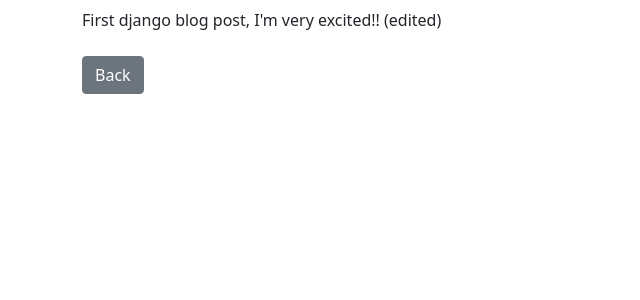
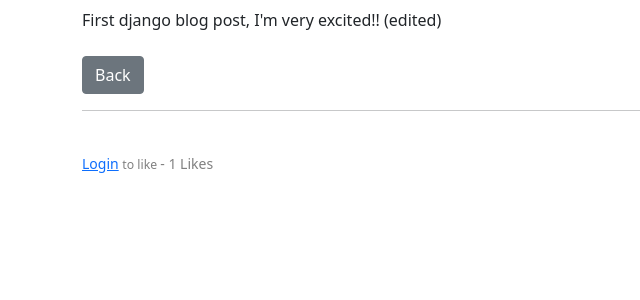
Before and after one commit to thabothibos/simple-django-blog-app, a Django app: page /blog/article/1 in a window 1280 px wide. Shown: the part 185-485 px from the top of the page, without its empty margins (0-640 px from the left). Run offline with Django 3.2, Linux system fonts and the light colour scheme; data comes from the database, SQL or seed files in the repository; both versions use the stored data as it was after the commit.

Commit message:
like/unlike post added

```diff
--- a/blog/models.py
+++ b/blog/models.py
@@ -18,7 +18,10 @@
     body = models.TextField()
     post_date = models.DateField(auto_now_add=True)
     category = models.CharField(max_length=255, default='coding')
+    likes = models.ManyToManyField(User, related_name="blog_posts")
 
+    def total_likes(self):
+	    return self.likes.count()
 
     def __str__(self):
 	    return self.title + ' | ' + str(self.author)
--- a/blog/templates/detail_view.html
+++ b/blog/templates/detail_view.html
@@ -20,5 +20,20 @@
 	<hr>
 	{{ post.body|safe }}
 
-	<br><br><a class="btn btn-secondary "href="{% url 'home' %}" >Back</a>
+	<br><br><a class="btn btn-secondary" href="{% url 'home' %}" >Back</a>
+
+	<hr><br>
+	<form action="{% url 'like_post' post.pk %}" method="POST">
+		{% csrf_token %}
+		{% if user.is_authenticated %}
+			{% if liked %}
+				<button type="submit", name="post_id", value="{{ post.id }}", class="btn btn-sm btn-danger" >unlike</button>
+			{% else %}
+				<button type="submit", name="post_id", value="{{ post.id }}", class="btn btn-sm btn-primary" >like</button>
+			{% endif %}
+		{% else %}
+		<small style="color: gray ;"><a href="{% url 'login' %}">Login</a> <small> to like </small>
+		{% endif %}
+		- {{ total_likes }} Likes
+	</form>
 {% endblock %}
--- a/blog/urls.py
+++ b/blog/urls.py
@@ -1,5 +1,5 @@
 from django.urls import path
-from . views import HomeView, ArticleView, CategoryView, AddPostView, AddCategoryView, EditPostView, DeletePostView
+from . views import HomeView, ArticleView, CategoryView, AddPostView, AddCategoryView, EditPostView, DeletePostView, LikeView
 
 urlpatterns = [
     path('', HomeView.as_view(), name='home'),
@@ -12,4 +12,6 @@
     path('article/edit/<int:pk>', EditPostView.as_view(), name='update_post'),
     path('article/<int:pk>/delete', DeletePostView.as_view(), name='delete_post'),
     path('category/<str:cats>/', CategoryView, name="category"),
+
+    path('like/<int:pk>', LikeView, name="like_post"),
 ]
--- a/blog/views.py
+++ b/blog/views.py
@@ -1,12 +1,25 @@
-from django.shortcuts import render
+from django.shortcuts import render, get_object_or_404
 from django.views.generic import ListView, DetailView, CreateView, UpdateView, DeleteView
 from . models import Post, Category
 from .forms import PostForm, EditForm
-from django.urls import reverse_lazy
+from django.urls import reverse, reverse_lazy
+from django.http import HttpResponseRedirect
 
 # Create your views here.
 #def home(request):
 #   return render(request, 'home.html', {})
+
+def LikeView(request, pk):
+	post = get_object_or_404(Post, id=request.POST.get('post_id'))
+	liked = False
+
+	if post.likes.filter(id=request.user.id).exists():
+		post.likes.remove(request.user)
+	else:
+		post.likes.add(request.user)
+		liked = True
+
+	return HttpResponseRedirect(reverse('article', args=[str(pk)]))
 
 class HomeView(ListView):
 	model = Post
@@ -34,7 +47,17 @@
 	def get_context_data(self, *args, **kwargs):
 		cat_menu = Category.objects.all()
 		context = super(ArticleView, self).get_context_data(*args, **kwargs)
+
+		item = get_object_or_404(Post, id=self.kwargs['pk'])
+		total_likes =  item.total_likes()
+
+		liked = False
+		if item.likes.filter(id=self.request.user.id).exists():
+			liked = True
+
 		context["cat_menu"] = cat_menu
+		context["total_likes"] = total_likes
+		context["liked"] = liked
 		return context
 
 class AddPostView(CreateView):
```
Also changed, not shown: blog/migrations/0004_post_likes.py (added), db.sqlite3.
